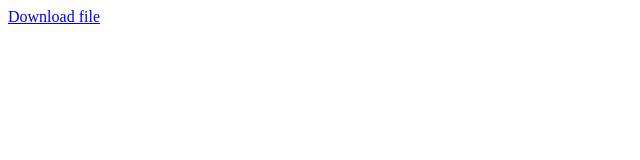
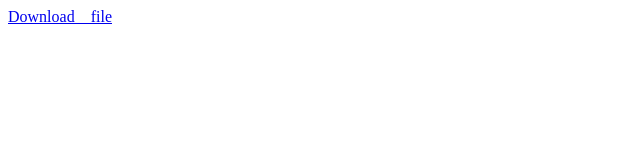
Before and after one commit to filedownloade/filedownloade.github.io, a plain HTML site: page index.html in a window 1280 px wide. Shown: the full height of the page, 0-640 px from the left. Drawn offline with Linux system fonts and the light colour scheme.

Commit message:
Update index.html

```diff
--- a/index.html
+++ b/index.html
@@ -1,2 +1,2 @@
 
-<a download="pdfs/Riazi6.pdf" href="pdfs/Riazi6.pdf">Download file</a>
+<a download="pdfs/Riazi6.pdf" href="pdfs/Riazi6.pdf">Download__file</a>
```
